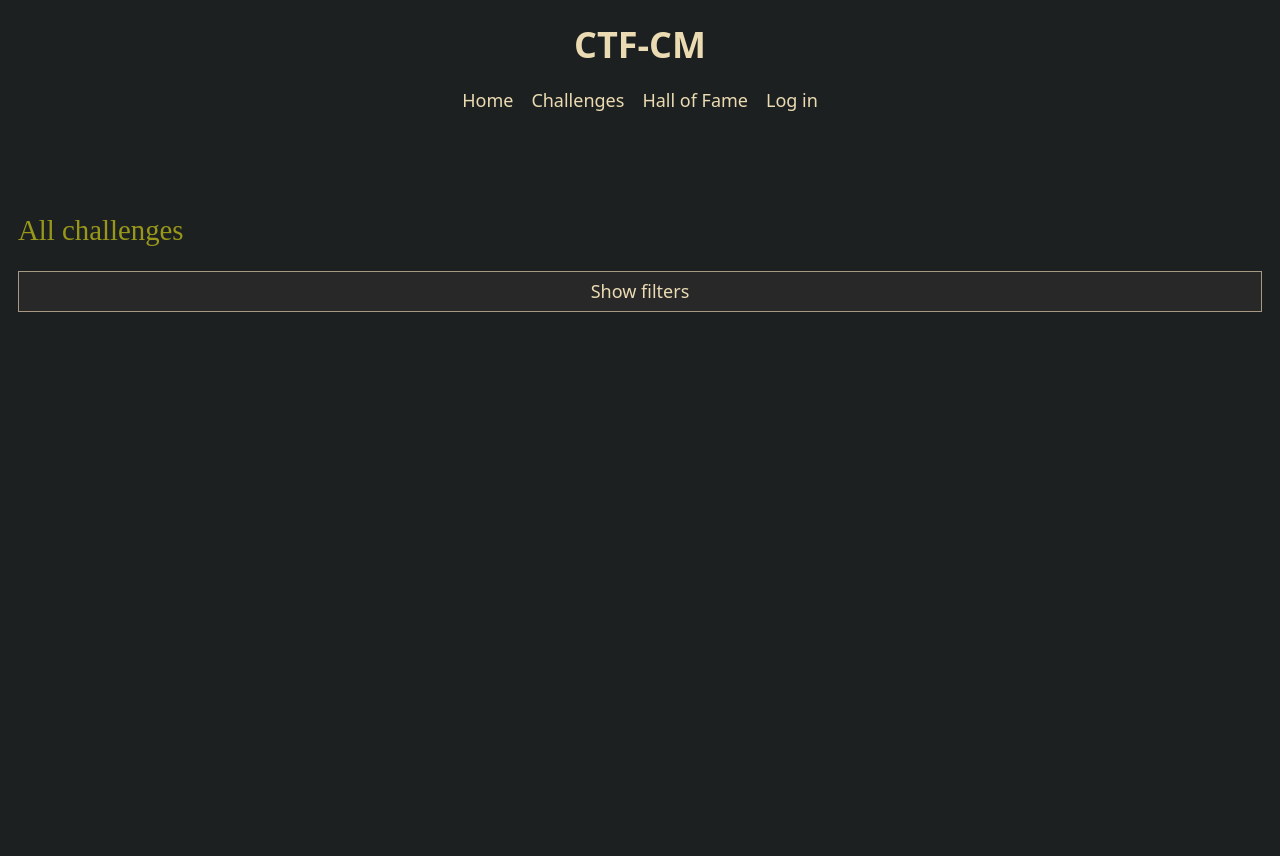
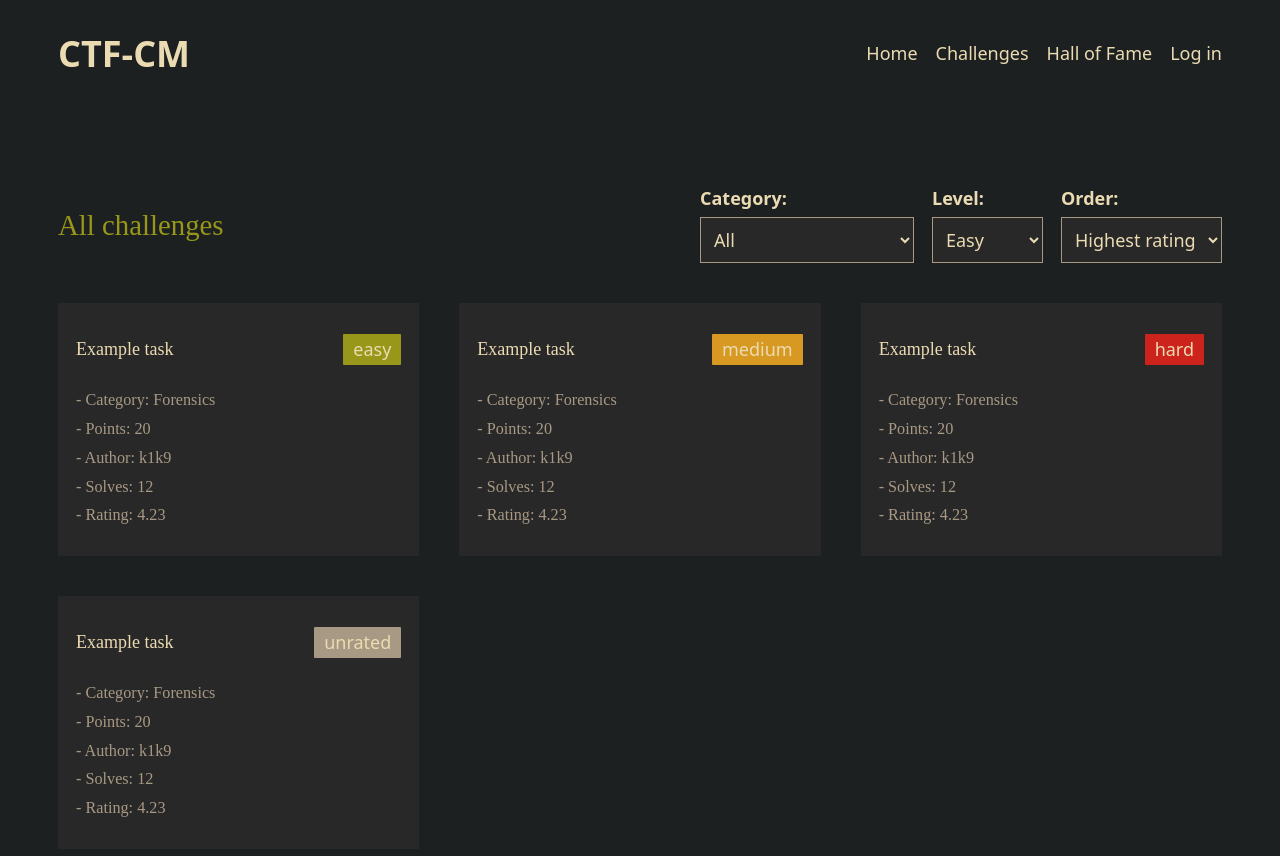
Before and after one commit to k1k9/ctf-platform, a Vue app in the folder frontend/: page /tasks in a window 1280 px wide. Shown: the top 856 px of the page. Built offline with nearby package versions, Linux system fonts and the light colour scheme; a small style sheet from the web is missing.

Commit message:
Created TasksView

```diff
--- a/frontend/src/assets/main.scss
+++ b/frontend/src/assets/main.scss
@@ -6,6 +6,11 @@ html{
     color: $foreground;
     font-family:system-ui, -apple-system, BlinkMacSystemFont, 'Segoe UI', Roboto, Oxygen, Ubuntu, Cantarell, 'Open Sans', 'Helvetica Neue', sans-serif;
     font-size: 18px;
+
+    body{
+        max-width: 1200px;
+        margin: 0 auto;
+    }
 }
 
 a{
@@ -21,3 +26,9 @@ a{
         font-size: 1.8rem - 0.2rem * ($i - 1);
     }
 }
+
+
+// Responsive
+@media (min-width: 993px){
+ html{ font-size: 18px;}
+}
--- a/frontend/src/components/Header.vue
+++ b/frontend/src/components/Header.vue
@@ -4,7 +4,9 @@ import { RouterLink } from 'vue-router';
 
 <template>
     <header>
-        <h1>CTF-CM</h1>
+        <RouterLink to="/">
+            <h1>CTF-CM</h1>
+        </RouterLink>
 
         <nav>
             <ul>
@@ -24,6 +26,10 @@ header{
     margin: 0;
     text-align: center;
 
+    a{
+        text-decoration: none;
+    }
+
     nav{
         width: 100%;
         ul{
@@ -33,11 +39,22 @@ header{
             padding: 0;
             margin: 0;
             list-style: none;
-
-            li a{
-                text-decoration: none;
-            }
         }
     }
 }
+@media (min-width: 993px){
+  header{
+    display: flex;
+    box-sizing: border-box;
+    overflow: hidden;
+    text-align: left;
+    justify-content: space-between;
+    align-items: center;
+    padding: .5rem 1rem;
+
+    nav{
+        width: auto;
+    }
+  }
+}
 </style>
--- /dev/null
+++ b/frontend/src/components/TaskCard.vue
@@ -0,0 +1,65 @@
+<script>
+export default{
+    props:{
+        data:{
+            type: Object,
+            required: true,
+        }
+    }
+}
+</script>
+
+<template>
+    <article>
+        <header>
+            <h3>{{ data.title }}</h3>
+            <span class="category" :class="data.level">{{data.level}}</span>
+        </header>
+
+        <main>
+            <p>- Category: {{ data.category }}</p>
+            <p>- Points: {{ data.points }}</p>
+            <p>- Author: {{ data.author }}</p>
+            <p>- Solves: {{ data.solves }}</p>
+            <p>- Rating: {{ data.rating }}</p>
+
+        </main>
+    </article>
+</template>
+
+<style lang="scss" scoped>
+@import '../assets/variables';
+article{
+    background: $background-alt;
+    box-sizing: border-box;
+    overflow: hidden;
+    padding: 1rem;
+
+    header{
+        display: flex;
+        justify-content: space-between;
+        align-items: center;
+        box-sizing: border-box;
+        h3{
+            font-size: 1rem;
+            color: $foreground;
+        }
+        .category{
+            background: $gray;
+            color: $foreground;
+            padding: 5px 10px;
+            border-radius: 1px;
+        }
+        .category.easy{background: $green;}
+        .category.medium{background: $yellow;}
+        .category.hard{background: $red;}
+    }
+
+    main{
+        font-family: "Hack";
+        line-height: 0.7rem;
+        font-size: 0.9rem;
+        color: $gray;
+    }
+}
+</style>
--- a/frontend/src/views/TasksView.vue
+++ b/frontend/src/views/TasksView.vue
@@ -1,11 +1,52 @@
 <script>
-export default {
-  data() {
-    return {
-      collapsed: true
-    };
+import TaskCard from '../components/TaskCard.vue';
+
+export default{
+  components:{
+    TaskCard
+  },
+
+  data(){
+    return{
+      task_easy:{
+        "title": "Example task",
+        "level": "easy",
+        "category": "Forensics",
+        "points": 20,
+        "author": "k1k9",
+        "solves": 12,
+        "rating": 4.23
+    },
+    task_medium:{
+        "title": "Example task",
+        "level": "medium",
+        "category": "Forensics",
+        "points": 20,
+        "author": "k1k9",
+        "solves": 12,
+        "rating": 4.23
+    },
+    task_hard:{
+        "title": "Example task",
+        "level": "hard",
+        "category": "Forensics",
+        "points": 20,
+        "author": "k1k9",
+        "solves": 12,
+        "rating": 4.23
+    },
+    task_unrated:{
+        "title": "Example task",
+        "level": "unrated",
+        "category": "Forensics",
+        "points": 20,
+        "author": "k1k9",
+        "solves": 12,
+        "rating": 4.23
+    },
     }
-};
+  }
+}
 </script>
 
 <template>
@@ -13,11 +54,7 @@ export default {
     <header class="section-header">
       <h2>All challenges</h2>
 
-        <button @click="collapsed = !collapsed" class="show-filters">
-          {{ collapsed ? 'Show filters' : 'Hide filters' }}
-        </button>
-
-        <div v-show="!collapsed" class="filtering">
+      <div class="filtering">
         <div class="filtering__category">
           <label for="category">Category: </label>
           <select name="category" id="category">
@@ -51,12 +88,20 @@ export default {
         </div>
       </div>
     </header>
+
+    <main>
+      <TaskCard :data="task_easy"/>
+      <TaskCard :data="task_medium"/>
+      <TaskCard :data="task_hard"/>
+      <TaskCard :data="task_unrated"/>
+    </main>
   </section>
 </template>
 
 <style lang="scss" scoped>
 @import '../assets/variables';
-section{
+
+section {
   width: 100%;
   min-height: 100vh;
   margin-top: 10vh;
@@ -64,7 +109,7 @@ section{
   box-sizing: border-box;
   overflow-y: hidden;
 
-  .show-filters{
+  .show-filters {
     width: 100%;
     background: $background-alt;
     color: $foreground;
@@ -74,27 +119,26 @@ section{
     padding: .5rem;
   }
 
-  .filtering{
+  .filtering {
     width: 100%;
     display: flex;
     flex-direction: column;
-    background-color: $background-alt;
     gap: 1rem;
-    padding:2rem 1rem;
+    padding: 2rem 1rem;
     box-sizing: border-box;
     overflow: hidden;
 
-    div{
+    div {
       display: flex;
       flex-direction: column;
 
-      label{
+      label {
         font-size: 1rem;
         font-weight: 700;
         padding-bottom: 0.5rem;
       }
 
-      select{
+      select {
         background: $background-alt;
         color: $foreground;
         border: 1px solid $gray;
@@ -103,5 +147,46 @@ section{
       }
     }
   }
+
+  main {
+    display: grid;
+    padding-top: 5vh;
+    grid-template-columns: 1fr;
+    gap: 5vh;
+  }
+}
+
+@media (min-width: 993px) {
+  section {
+    header {
+      width: 100%;
+      display: flex;
+      justify-content: space-between;
+      align-items: center;
+
+      h2{
+        margin:0;
+        min-width: 280px;
+      }
+
+      .filtering {
+        flex-direction: row;
+        justify-content: flex-end;
+        padding: 0;
+      }
+    }
+
+    main{
+      grid-template-columns: repeat(2, 1fr);
+    }
+  }
+}
+
+@media (min-width: 1200px){
+section{
+  main{
+    grid-template-columns: repeat(3, 1fr);
+  }
+}
 }
 </style>
```
Lines whose indentation alone changed are shown as unchanged.
